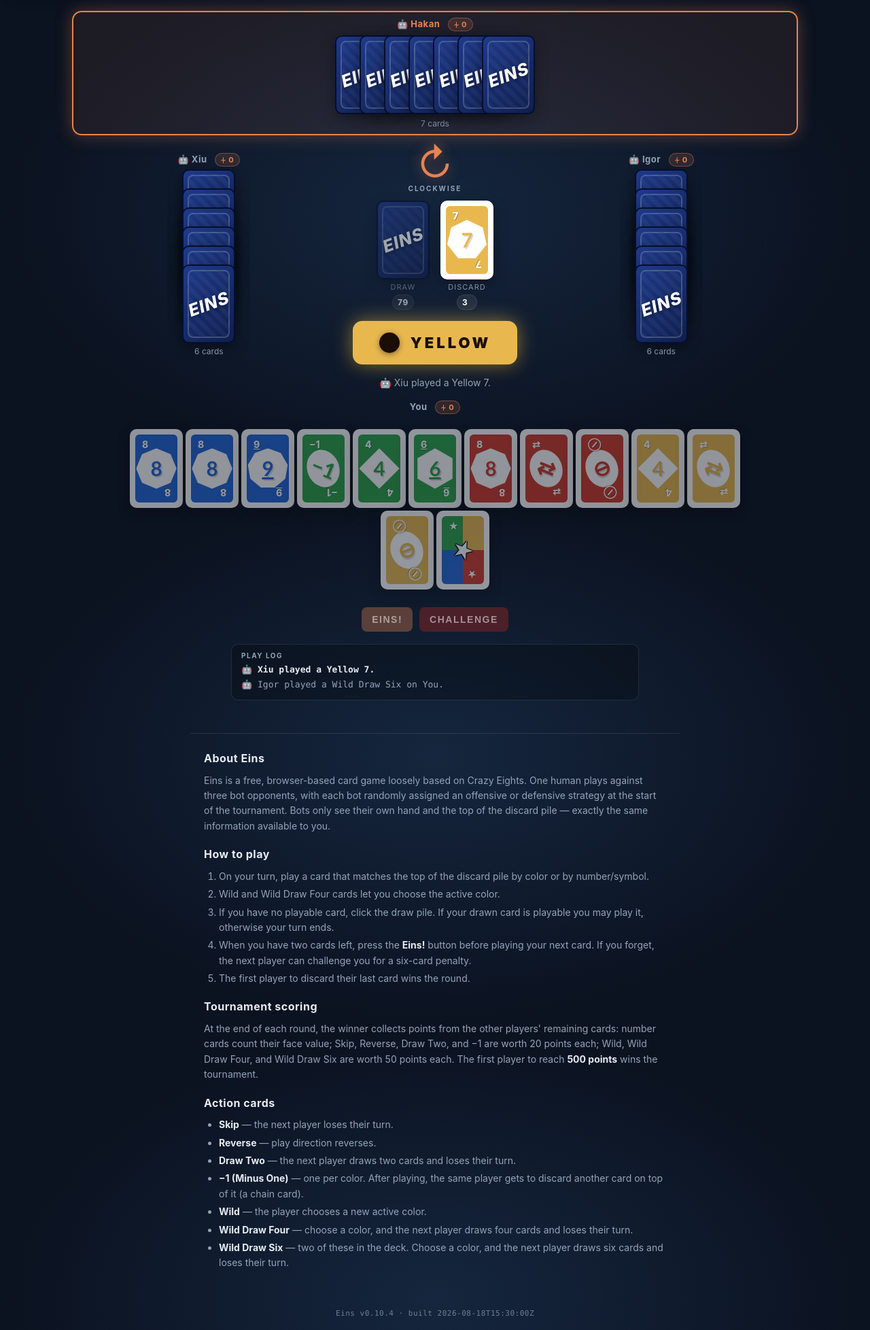
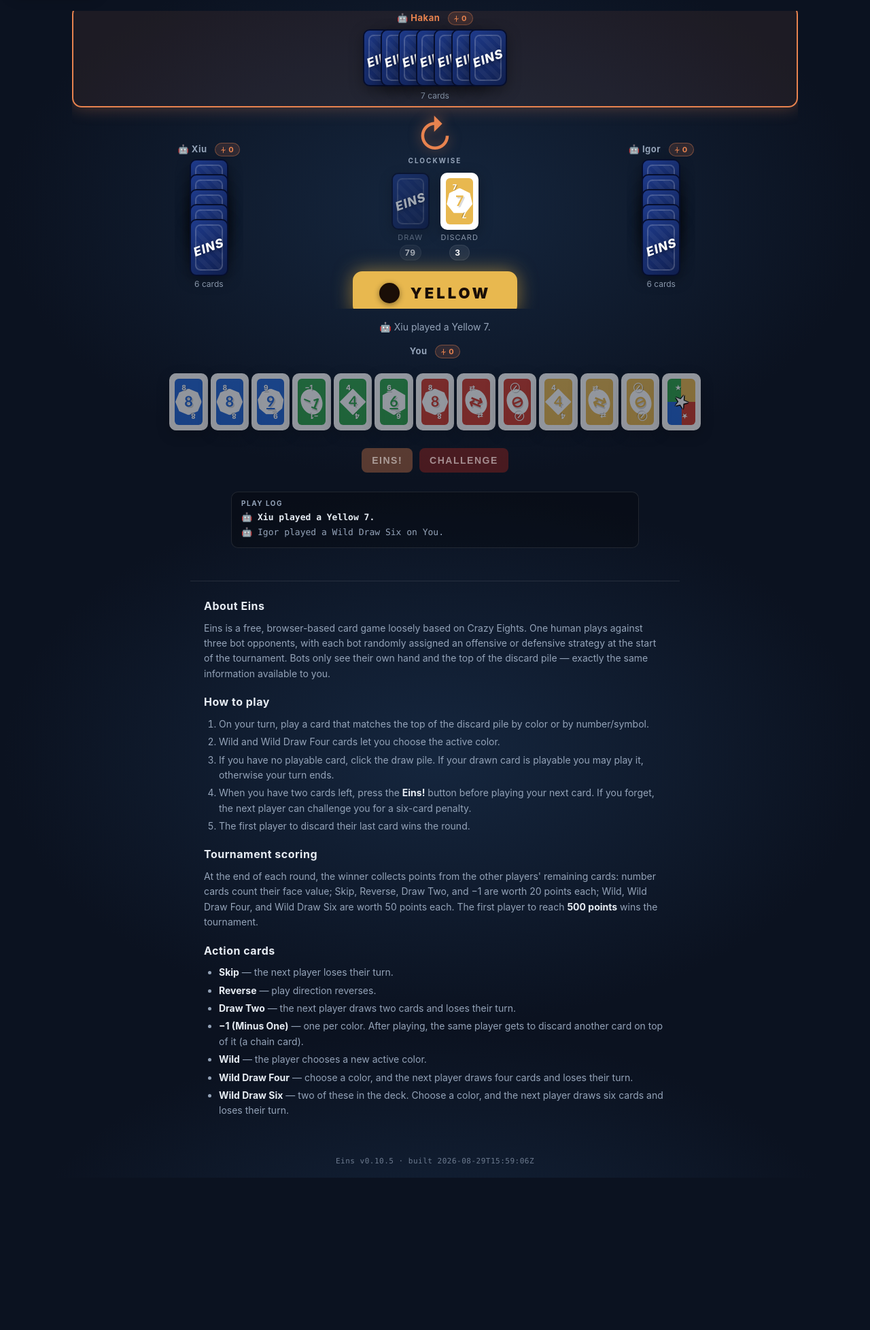
Before and after one commit to cclark31415/eins, a Flask app: page / in a window 1280 px wide. Shown: the part 89-2045 px from the top of the page at 68% size. After the commit the page ends 1821 px from the top, so only its background shows below. Run offline with Flask 3, Linux system fonts and the light colour scheme.

Commit message:
Fixing UI position bugs

```diff
--- a/static/eins.css
+++ b/static/eins.css
@@ -16,16 +16,75 @@
     --green: #2FA34A;
     --blue: #2467D6;
 
-    --card-w: 78px;
-    --card-h: 116px;
+    /* Card height drives everything else: width, the vertical fan overlap,
+       and therefore the height of the side opponents' hands. --card-cap is
+       the width-tier maximum; the svh term shrinks cards on short viewports
+       so the player's hand and buttons stay above the fold. */
+    --card-cap: 116px;
+    --card-h: min(var(--card-cap), 10.5svh);
+    --card-w: calc(var(--card-h) * 0.672);
     --card-radius: 10px;
+
+    /* Vertical distance gained per extra card in a side opponent's fan. */
+    --fan-step: calc(var(--card-h) * 0.26);
+    /* Card backs drawn per hand. Also read by renderOpponent() in eins.js,
+       so the reserved height and the rendered count can never disagree. */
+    --fan-max: 7;
 }
 
 @media (max-width: 720px) {
-    :root { --card-w: 58px; --card-h: 86px; }
+    :root { --card-cap: 86px; }
+}
+
+/* Short viewports: shorten the side fans before shrinking cards further. */
+@media (max-height: 820px) {
+    .opponent-hand.vertical { --fan-max: 5; }
+}
+@media (max-height: 700px) {
+    .opponent-hand.vertical { --fan-max: 3; }
+
+    .table { padding: 10px; gap: 8px; }
+    .opponents { gap: 8px; }
+    .opponent { padding: 4px; }
+    .status-bar { padding: 2px; min-height: 18px; font-size: 13px; }
+
+    /* Centre column: drop the arrow caption and tighten the colour pill. */
+    .center { gap: 4px; }
+    .direction-arrow { margin-bottom: 0; }
+    .direction-arrow .arrow-glyph { font-size: 26px; }
+    .direction-arrow .arrow-label { display: none; }
+    .current-color { padding: 5px 14px; font-size: 14px; letter-spacing: 2px; }
+    .current-color .swatch { width: 16px; height: 16px; }
+    .pile-label { display: none; }
+
+    .player { gap: 6px; }
+    .player-hand { padding: 6px; min-height: calc(var(--card-h) + 12px); }
+    .player-actions { min-height: 32px; margin-top: 0; }
+}
+
+/* Landscape phones: there is no room for opponents' card backs at all, so
+   drop the fans and let the "N cards" counters carry that information. */
+@media (max-height: 520px) {
+    .opponent-hand { display: none; }
+    .topbar { padding: 6px 12px; }
+    .opponent-name, .opponent-meta { font-size: 11px; }
+    .center { gap: 2px; }
+    .current-color { padding: 4px 12px; }
 }
 
 html, body { height: 100%; }
+
+/* Topbar + table occupy exactly one viewport, so the player's hand and the
+   Eins / Challenge buttons are always visible at scroll-top. Uses svh (the
+   *smallest* viewport height) so an expanded mobile browser chrome can't
+   push the buttons under. Everything below .board (play log, About, footer)
+   is free to flow past the fold. */
+.board {
+    display: flex;
+    flex-direction: column;
+    height: 100vh;
+    height: 100svh;
+}
 
 body {
     font-family: -apple-system, BlinkMacSystemFont, 'Segoe UI', Roboto, Oxygen, Ubuntu, Cantarell, sans-serif;
@@ -141,9 +200,14 @@ body {
 }
 
 .table {
-    flex: 1;
+    flex: 1 1 auto;
+    /* Without this a flex item refuses to shrink below its content height,
+       which is what pushed .player off-screen. */
+    min-height: 0;
     display: grid;
-    grid-template-rows: auto auto auto;
+    /* Opponents take the slack; status bar and player are sized to content
+       and therefore always land inside the viewport. */
+    grid-template-rows: minmax(0, 1fr) auto auto;
     gap: 12px;
     padding: 16px;
     max-width: 1100px;
@@ -154,7 +218,10 @@ body {
 .opponents {
     display: flex;
     flex-direction: column;
+    justify-content: center;
     gap: 14px;
+    min-height: 0;
+    overflow: hidden;
 }
 
 .opponent-row {
@@ -200,20 +267,23 @@ body {
     flex-wrap: nowrap;
     justify-content: center;
 }
-.opponent-hand .card { margin-left: -42px; }
+.opponent-hand .card { flex: 0 0 auto; margin-left: calc(var(--card-w) * -0.54); }
 .opponent-hand .card:first-child { margin-left: 0; }
 
-.opponent-hand.vertical { flex-direction: column; }
-.opponent-hand.vertical .card { margin-left: 0; margin-top: -88px; }
+/* Side hands reserve the full --fan-max height at all times. A bot going
+   from 1 card to 7 no longer changes the table's height, so the board stops
+   growing and shrinking under the player. Overlap is derived from --card-h,
+   so it can never exceed the card and flip the fan upward. */
+.opponent-hand.vertical {
+    flex-direction: column;
+    justify-content: flex-start;
+    height: calc(var(--card-h) + (var(--fan-max) - 1) * var(--fan-step));
+}
+.opponent-hand.vertical .card {
+    margin-left: 0;
+    margin-top: calc(var(--fan-step) - var(--card-h));
+}
 .opponent-hand.vertical .card:first-child { margin-top: 0; }
-
-/* On phones the card shrinks (--card-h: 86px) but the desktop margin
-   (-88px) exceeds it, flipping the fan upward into the name/score area.
-   Use overlaps that always leave a visible strip below each card. */
-@media (max-width: 720px) {
-    .opponent-hand .card { margin-left: -38px; }
-    .opponent-hand.vertical .card { margin-top: -64px; }
-}
 
 .center {
     display: flex;
@@ -726,9 +796,9 @@ body {
 
 /* Play log under the human's hand */
 .play-log {
-    width: 100%;
+    width: calc(100% - 32px);
     max-width: 600px;
-    margin: 8px auto 0;
+    margin: 12px auto 16px;
     padding: 10px 14px 12px;
     background: rgba(0, 0, 0, 0.25);
     border: 1px solid var(--border);
--- a/static/eins.js
+++ b/static/eins.js
@@ -535,6 +535,13 @@ function cardEl(card, opts = {}) {
     return el;
 }
 
+// Cards drawn per opponent hand, from the --fan-max custom property.
+function fanMax(handEl) {
+    const raw = getComputedStyle(handEl).getPropertyValue('--fan-max');
+    const n = parseInt(raw, 10);
+    return Number.isFinite(n) && n > 0 ? n : 7;
+}
+
 function renderOpponent(seat) {
     const handEl = $(`hand-${seat}`);
     const countEl = $(`count-${seat}`);
@@ -545,8 +552,10 @@ function renderOpponent(seat) {
     countEl.textContent = String(n);
     if (scoreEl) scoreEl.textContent = String(state.tournamentScores[seat]);
     if (nameEl) nameEl.textContent = playerName(seat);
-    // Show up to 7 card backs as a fan.
-    const shown = Math.min(n, 7);
+    // Show a fan of card backs, capped at --fan-max. The cap lives in CSS
+    // because CSS also reserves the fan's height from it; reading it back
+    // here keeps the rendered count and the reserved space in agreement.
+    const shown = Math.min(n, fanMax(handEl));
     for (let i = 0; i < shown; i++) {
         handEl.appendChild(cardEl(null, { faceDown: true }));
     }
@@ -1318,6 +1327,14 @@ function startNextRound() {
 }
 
 function attachEvents() {
+    // --fan-max changes at viewport breakpoints, so re-render on resize and
+    // orientation change to keep the fans matching the space CSS reserved.
+    let resizeTimer = null;
+    window.addEventListener('resize', () => {
+        clearTimeout(resizeTimer);
+        resizeTimer = setTimeout(() => { if (state) render(); }, 150);
+    });
+
     $('new-game').addEventListener('click', startNewGame);
     $('result-new-game').addEventListener('click', startNextRound);
     $('draw-pile').addEventListener('click', onHumanDraw);
--- a/templates/index.html
+++ b/templates/index.html
@@ -168,6 +168,7 @@
     <link rel="stylesheet" href="{{ url_for('static', filename='eins.css') }}">
 </head>
 <body>
+    <div class="board">
     <header class="topbar">
         <a class="site-logo" href="https://chrisclark.net/" aria-label="chrisclark.net home">
             <img src="{{ url_for('static', filename='CC_Mountain.jpg') }}" alt="" width="320" height="175">
@@ -237,12 +238,15 @@
                 <button id="eins-button" class="btn">Eins!</button>
                 <button id="challenge-button" class="btn">Challenge</button>
             </div>
-            <section class="play-log" aria-label="Play log">
-                <div class="play-log-title">Play log</div>
-                <div class="play-log-list" id="play-log"></div>
-            </section>
         </section>
+
     </main>
+    </div>
+
+    <section class="play-log" aria-label="Play log">
+        <div class="play-log-title">Play log</div>
+        <div class="play-log-list" id="play-log"></div>
+    </section>
 
     <div id="toast-layer"></div>
 
--- a/version.json
+++ b/version.json
@@ -1,4 +1,4 @@
 {
-  "version": "0.10.4",
-  "buildTime": "2026-08-18T15:30:00Z"
+  "version": "0.10.5",
+  "buildTime": "2026-08-29T15:59:06Z"
 }
```
Also changed, not shown: README.md.
